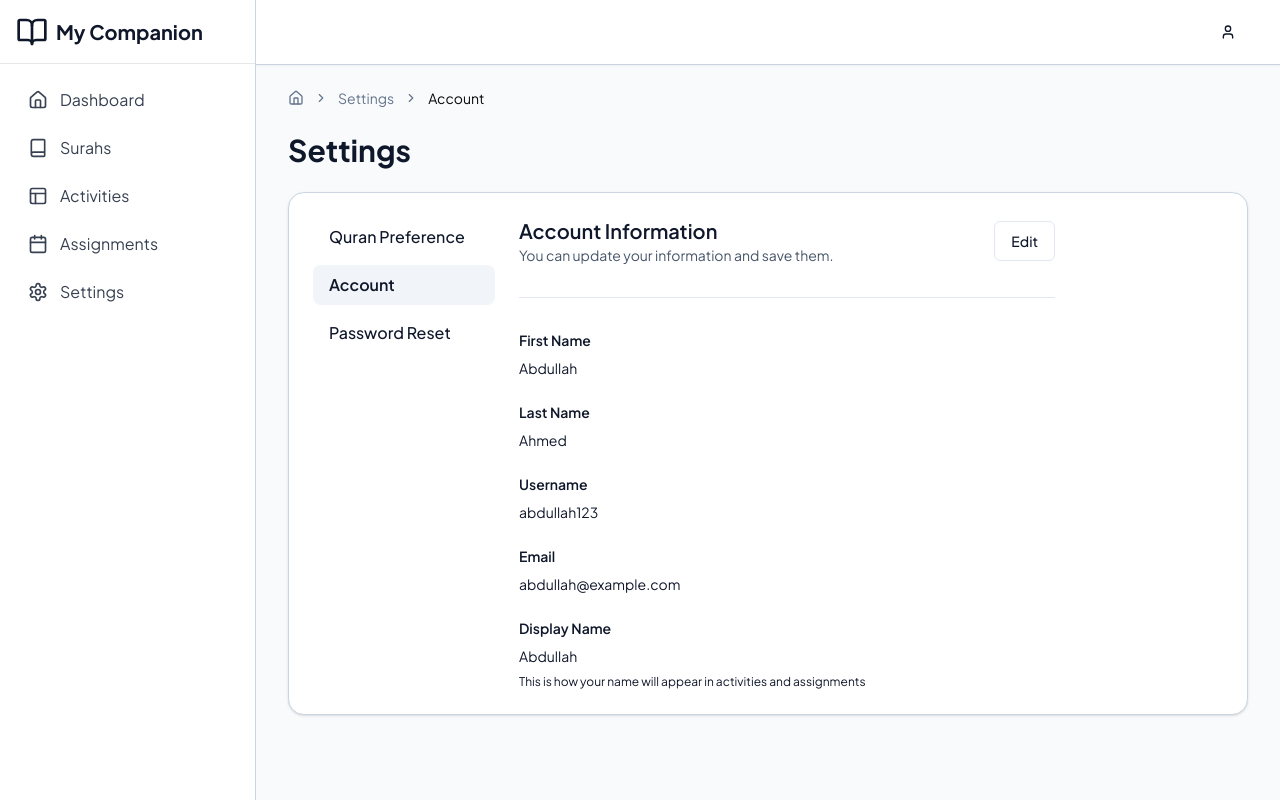
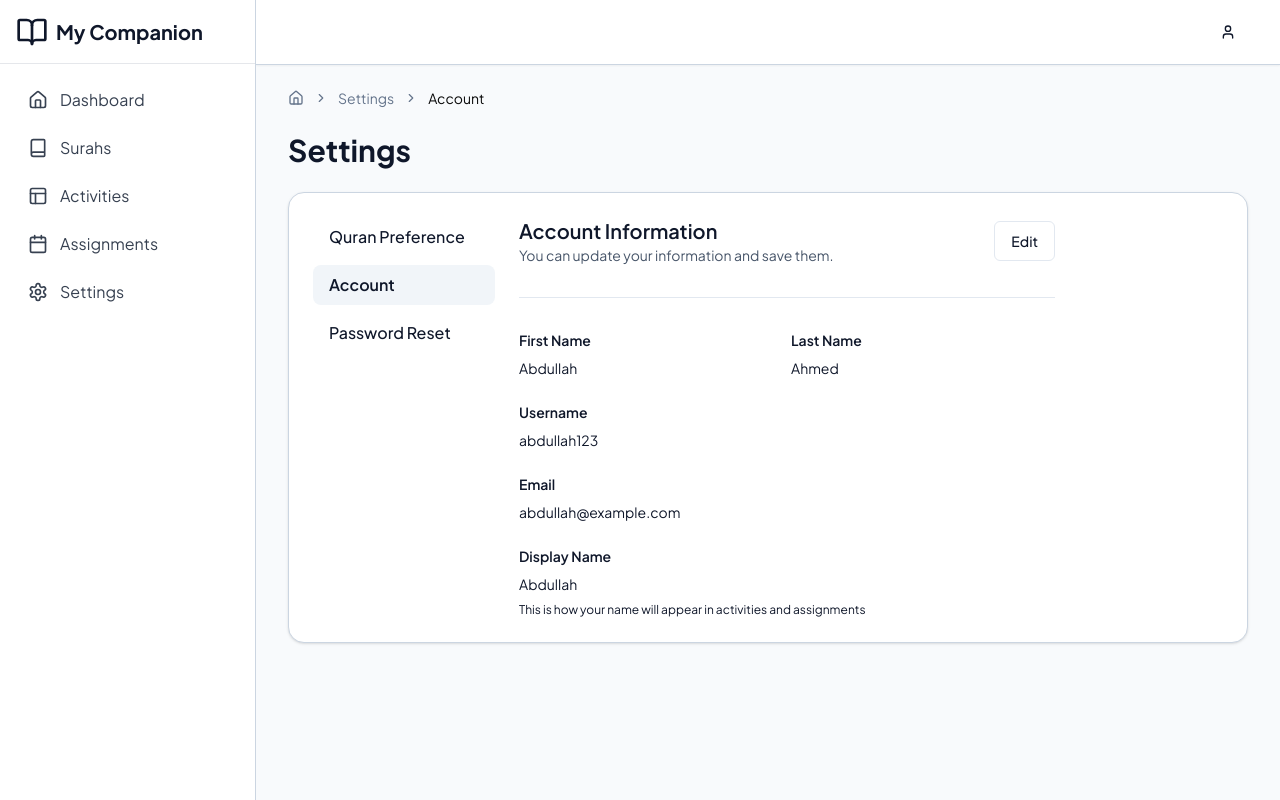
Before and after one commit to maharabhossain1/edTech, a Next.js app: page /settings/account in a window 1280 px wide. Built offline with nearby package versions, Linux system fonts and the light colour scheme.

Commit message:
update ui

```diff
--- a/app/settings/account/page.tsx
+++ b/app/settings/account/page.tsx
@@ -36,7 +36,8 @@
       </div>
       <Separator />
       <div className="space-y-6 text-sm">
-        {/* First Name */}
+        <div className="grid grid-cols-2 gap-2">
+          {" "}
           <div className="space-y-2">
             <Label htmlFor="firstName">First Name</Label>
             {isEditing ? (
@@ -53,7 +54,6 @@
               </p>
             )}
           </div>
-
           {/* Last Name */}
           <div className="space-y-2">
             <Label htmlFor="lastName">Last Name</Label>
@@ -66,9 +66,13 @@
                 }
               />
             ) : (
-            <p className="text-sm text-muted-foreground">{userInfo.lastName}</p>
+              <p className="text-sm text-muted-foreground">
+                {userInfo.lastName}
+              </p>
             )}
           </div>
+        </div>
+        {/* First Name */}
 
         {/* Username (non-editable) */}
         <div className="space-y-2">
```
Lines whose indentation alone changed are shown as unchanged.
